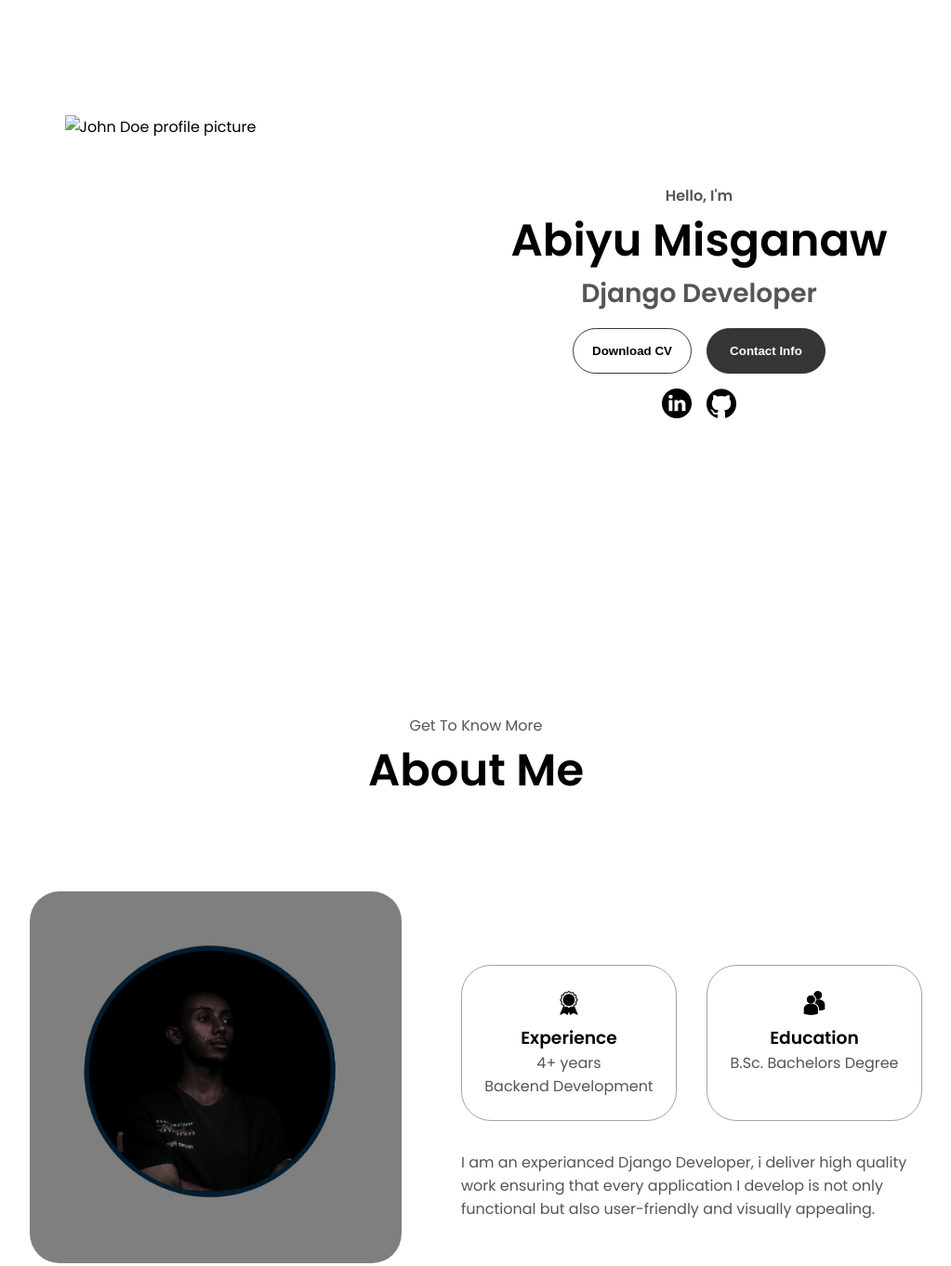
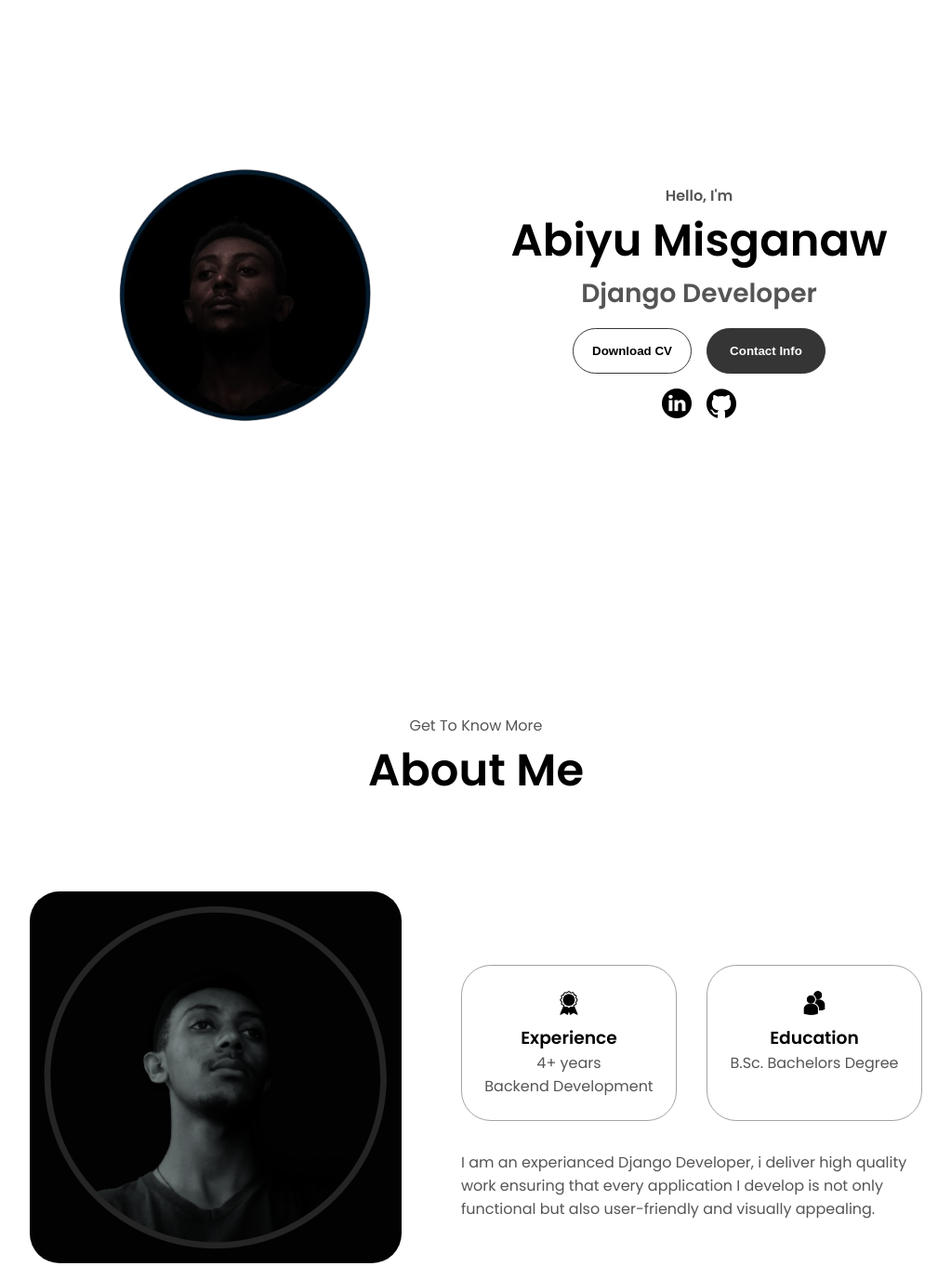
Before and after one commit to Abiyu-Dev/my_portfolio, a plain HTML site: page index.html in a window 1280 px wide. Shown: the part 160-1522 px from the top of the page at 93% size, without its empty margins (128-1151 px from the left). Drawn offline with Linux system fonts and the light colour scheme.

Commit message:
Update index.html

```diff
--- a/index.html
+++ b/index.html
@@ -38,7 +38,7 @@
     </nav>
     <section id="profile">
       <div class="section__pic-container">
-        <img src="./assets/imgage.png" alt="John Doe profile picture" />
+        <img src="./assets/image.png" alt="John Doe profile picture" />
       </div>
       <div class="section__text">
         <p class="section__text__p1">Hello, I'm</p>
@@ -77,7 +77,7 @@
       <div class="section-container">
         <div class="section__pic-container">
           <img
-            src="./assets/img5.png"
+            src="./assets/img2.png"
             alt="Profile picture"
             class="about-pic"
           />
```
